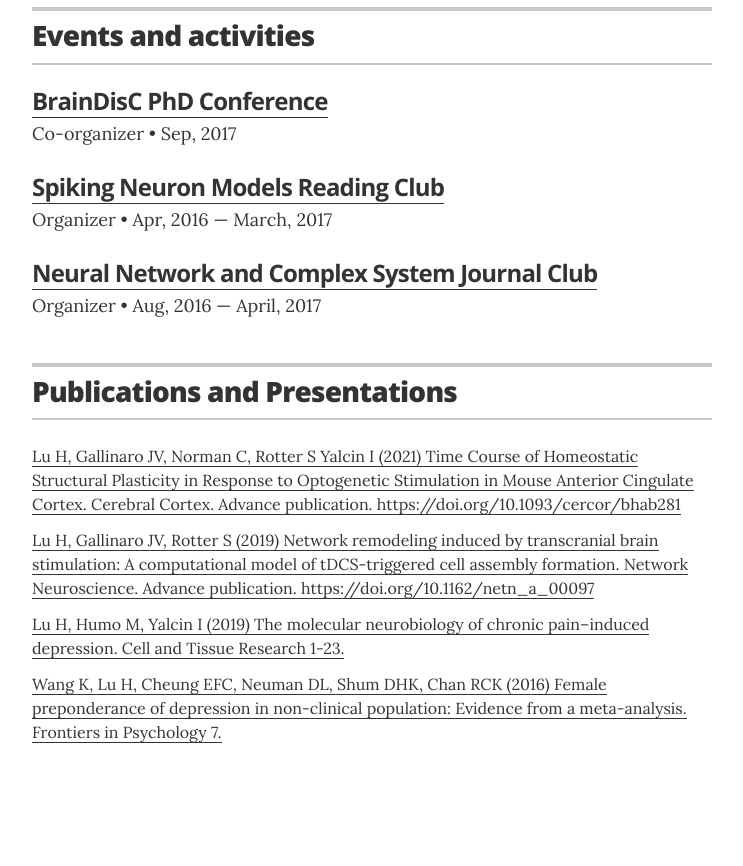
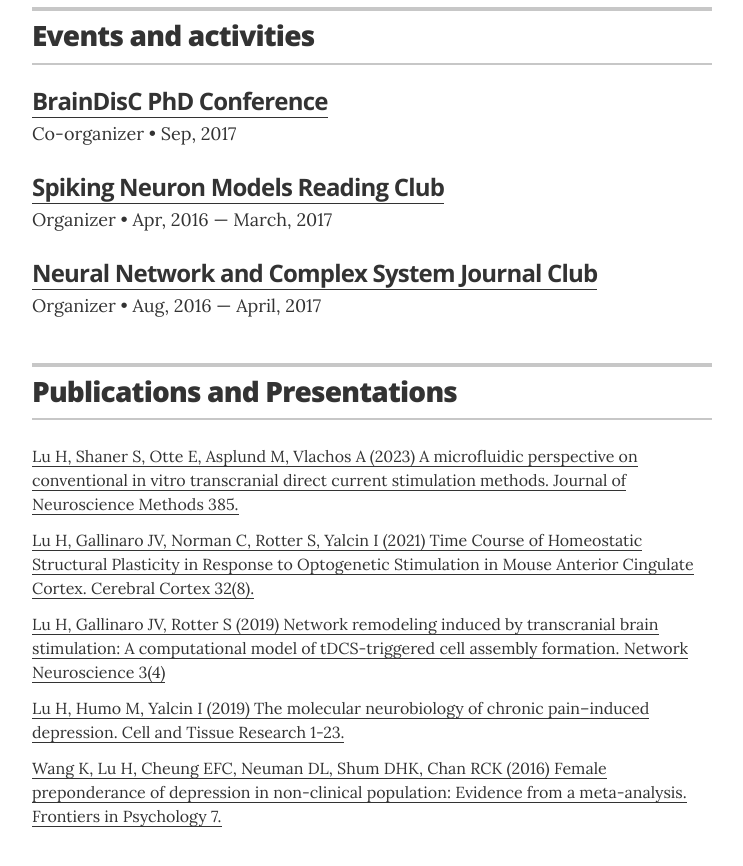
Before and after one commit to ErbB4/erbb4.github.io, a Jekyll site: the page built from index.html, in a window 1280 px wide and 900 px high, scrolled down 1626 px. Shown: the top 866 px of the window, without its empty margins (268-1011 px from the left). Built offline with Jekyll 4.4.1, drawn with Linux system fonts in a browser that asks for light colours; before the commit the page ends 2442 px from its top, so only the background shows below that.

Commit message:
Update resume.html

```diff
--- a/_layouts/resume.html
+++ b/_layouts/resume.html
@@ -161,16 +161,10 @@
         </header>
 
         <div class="resume-item">
-          <p class="resume-item-copy"><a href="https://academic.oup.com/cercor/advance-article/doi/10.1093/cercor/bhab281/6380067">Lu H, Gallinaro JV, Norman C, Rotter S Yalcin I (2021) Time Course of Homeostatic Structural Plasticity in Response to Optogenetic Stimulation in Mouse Anterior Cingulate Cortex. Cerebral Cortex. Advance publication. https://doi.org/10.1093/cercor/bhab281
-
-
-          <p class="resume-item-copy"><a href="https://www.mitpressjournals.org/doi/pdf/10.1162/netn_a_00097">Lu H, Gallinaro JV, Rotter S (2019) Network remodeling induced by transcranial brain stimulation: A computational model of tDCS-triggered cell assembly formation. Network Neuroscience. Advance publication. https://doi.org/10.1162/netn_a_00097
- </a></p>
-
-
+          <p class="resume-item-copy"><a href="https://www.sciencedirect.com/science/article/pii/S0165027022002874">Lu H, Shaner S, Otte E, Asplund M, Vlachos A (2023) A microfluidic perspective on conventional in vitro transcranial direct current stimulation methods. Journal of Neuroscience Methods 385.</a></p>
+          <p class="resume-item-copy"><a href="https://academic.oup.com/cercor/advance-article/doi/10.1093/cercor/bhab281/6380067">Lu H, Gallinaro JV, Norman C, Rotter S, Yalcin I (2021) Time Course of Homeostatic Structural Plasticity in Response to Optogenetic Stimulation in Mouse Anterior Cingulate Cortex. Cerebral Cortex 32(8).</a></p>
+          <p class="resume-item-copy"><a href="https://www.mitpressjournals.org/doi/pdf/10.1162/netn_a_00097">Lu H, Gallinaro JV, Rotter S (2019) Network remodeling induced by transcranial brain stimulation: A computational model of tDCS-triggered cell assembly formation. Network Neuroscience 3(4)</a></p>
           <p class="resume-item-copy"><a href="https://link.springer.com/article/10.1007/s00441-019-03003-z">Lu H, Humo M, Yalcin I (2019) The molecular neurobiology of chronic pain–induced depression. Cell and Tissue Research 1-23.</a></p>
-
-
           <p class="resume-item-copy"><a href="http://journal.frontiersin.org/article/10.3389/fpsyg.2016.01398/full">Wang K, Lu H, Cheung EFC, Neuman DL, Shum DHK, Chan RCK (2016) Female preponderance of depression in non-clinical population: Evidence from a meta-analysis. Frontiers in Psychology 7.</a></p>
 
         </div>
```
